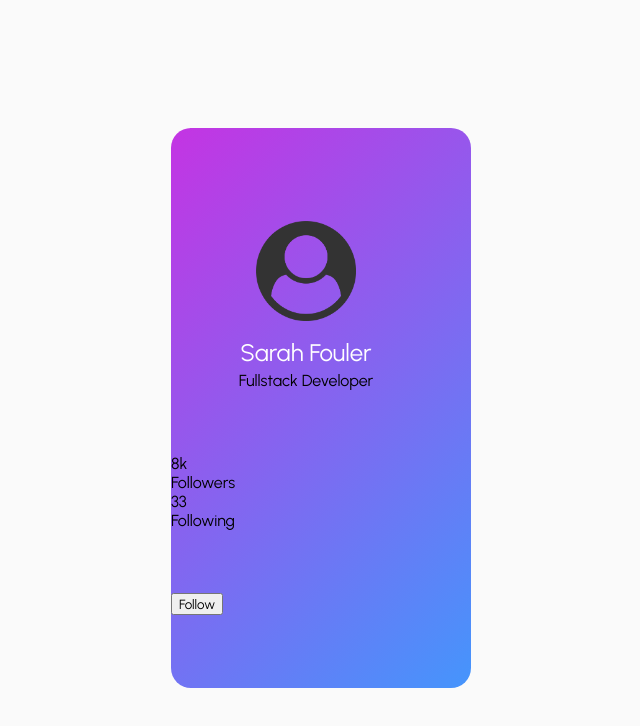
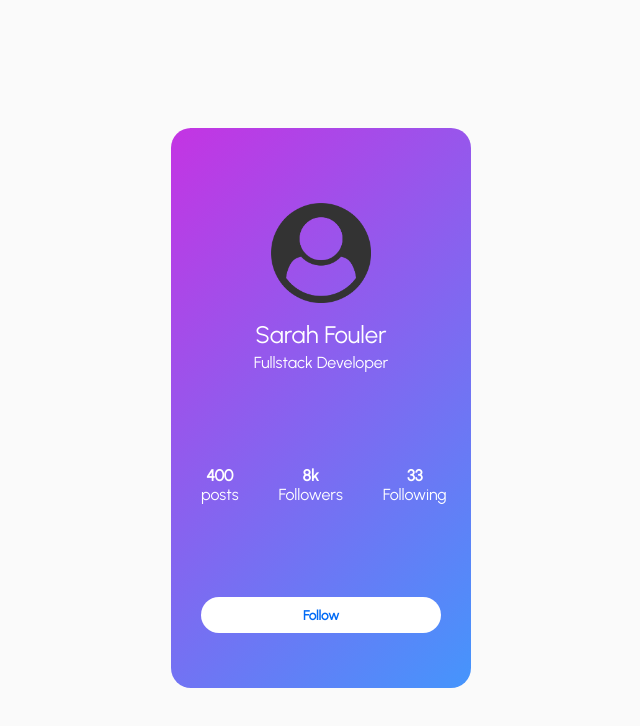
Before and after one commit to Laurel-Jasper/Profile-Card, a plain HTML site: page index.html in a window 1280 px wide. Shown: the whole page, without its empty margins (319-959 px from the left). Drawn offline with Linux system fonts and the light colour scheme.

Commit message:
Add styles to footer

```diff
--- a/css/index.css
+++ b/css/index.css
@@ -32,10 +32,7 @@ body {
     min-height: 70vh;
     width: 300px;
     background-image: linear-gradient(-45deg, #4595FC, #C434E3);
-    padding-top: 30px;
-    padding-right: 30px;
-    padding-bottom: 10px;
-    padding-top: 30px;
+    padding: 30px 30px 10px 30px;
     border-radius: 20px;
 }
 .card-icon-image {
@@ -51,7 +48,45 @@ body {
     color: white;
     font-size: x-large;
 }
+.user-bio {
+    color: white;
+    font-weight: normal;
+    font-size: medium;
+}
 
 /* About Styles */
+.about-section {
+    display: grid;
+    grid-template-columns: repeat(3, 3fr);
+    column-gap: 40px;
+    margin-top: 20%;
+    margin-right: 0;
+    margin-bottom: 20%;
+    margin-left: 0;
+}
+.about-item {
+   display: flex;
+   flex-direction: column;
+   text-align: center;
+   color: white;
+}
 
 /* Item Styles */
+.item-value {
+    font-weight: 700;
+}
+
+/* Footer Styles */
+.card-footer {
+    width: 100%;
+}
+.card-button {
+    background: white;
+    width: 100%;
+    outline: none;
+    border: none;
+    padding: 10px 0;
+    border-radius: 20px;
+    font-weight: 700;
+    color: #006af5;
+}
--- a/index.html
+++ b/index.html
@@ -26,6 +26,10 @@
 
         <section class="about-section">
             <div class="about-item">
+                <div class="item-value">400</div>
+                <div class="item-label">posts</div>
+            </div>
+            <div class="about-item">
                 <div class="item-value">8k</div>
                 <div class="item-label">Followers</div>
             </div>
```
